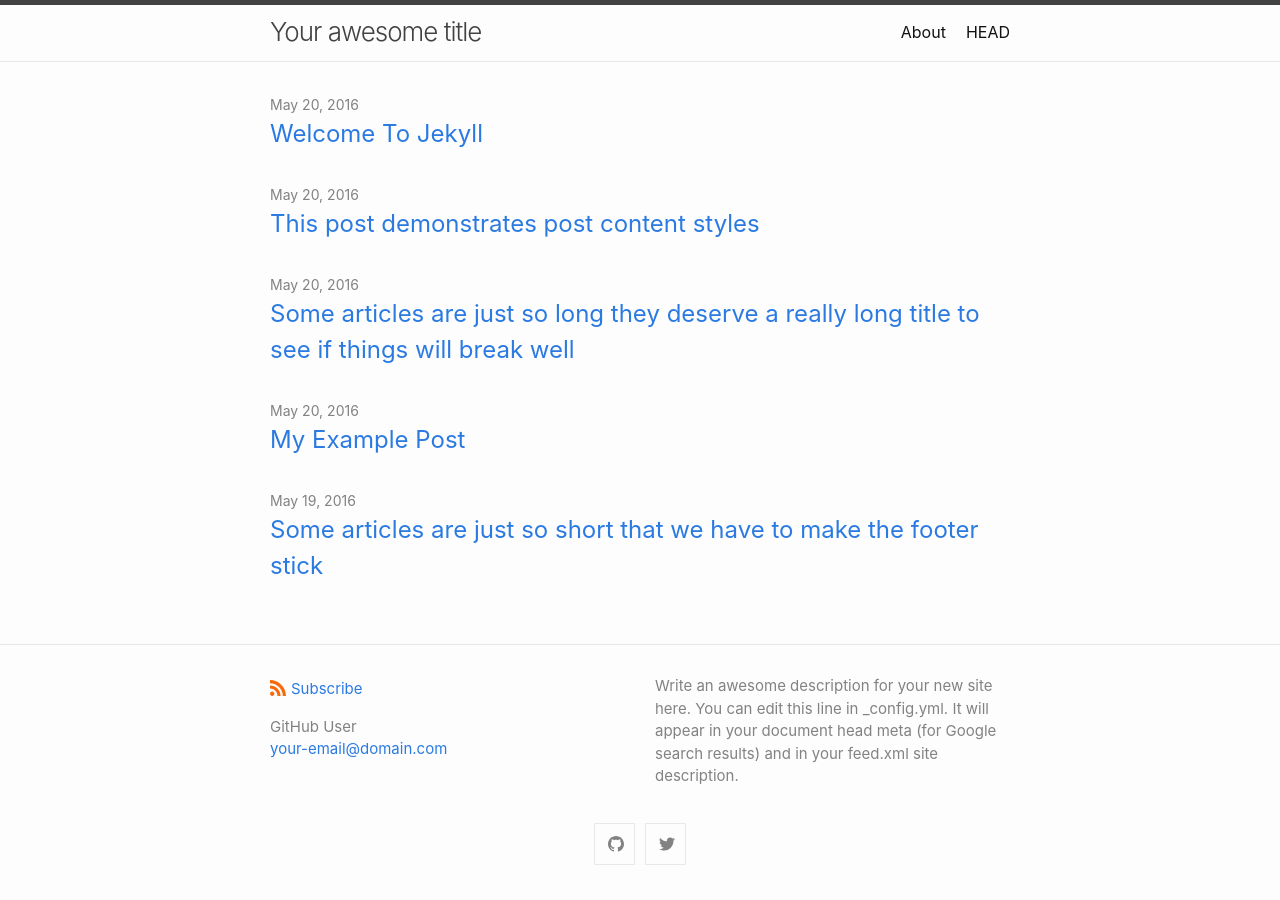
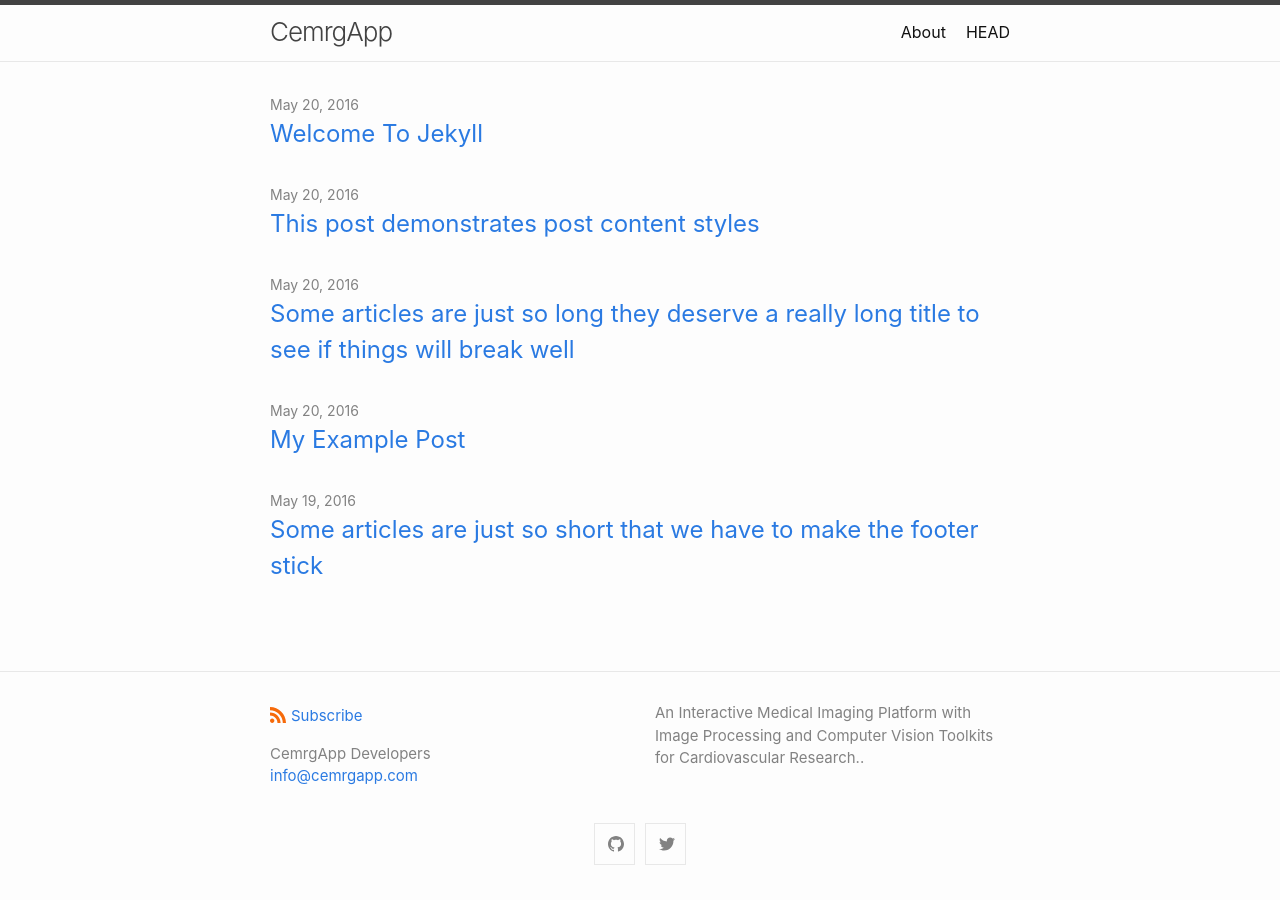
Before and after one commit to OpenHeartDevelopers/CemrgApp, a Jekyll site: the page built from index.md, in a window 1280 px wide. Built offline with Jekyll 4.4.1, drawn with Linux system fonts in a browser that asks for light colours.

Commit message:
Update _config.yml

```diff
--- a/_config.yml
+++ b/_config.yml
@@ -1,11 +1,10 @@
-title: Your awesome title
+title: CemrgApp
 author:
-  name: GitHub User
-  email: your-email@domain.com
+  name: CemrgApp Developers
+  email: info@cemrgapp.com
 description: > # this means to ignore newlines until "show_excerpts:"
-  Write an awesome description for your new site here. You can edit this
-  line in _config.yml. It will appear in your document head meta (for
-  Google search results) and in your feed.xml site description.
+  An Interactive Medical Imaging Platform with Image Processing
+  and Computer Vision Toolkits for Cardiovascular Research..
 
 show_excerpts: false # set to true to show excerpts on the homepage
 
@@ -16,8 +15,8 @@ minima:
 
   # generate social links in footer
   social_links:
-    twitter: jekyllrb
-    github:  jekyll
+    twitter: CEMRG_KCL
+    github:  CemrgAppDevelopers
     # devto: jekyll
     # dribbble: jekyll
     # facebook: jekyll
```
